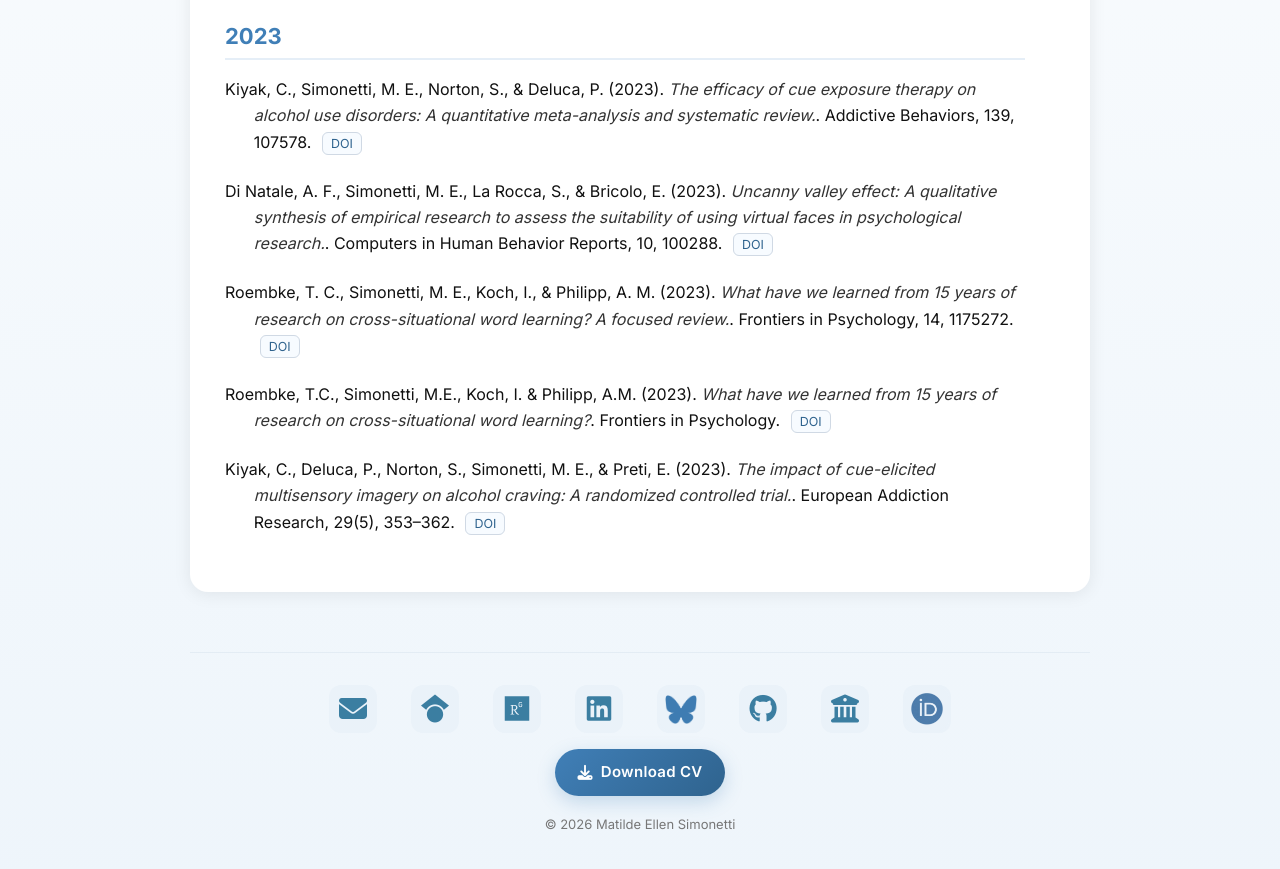
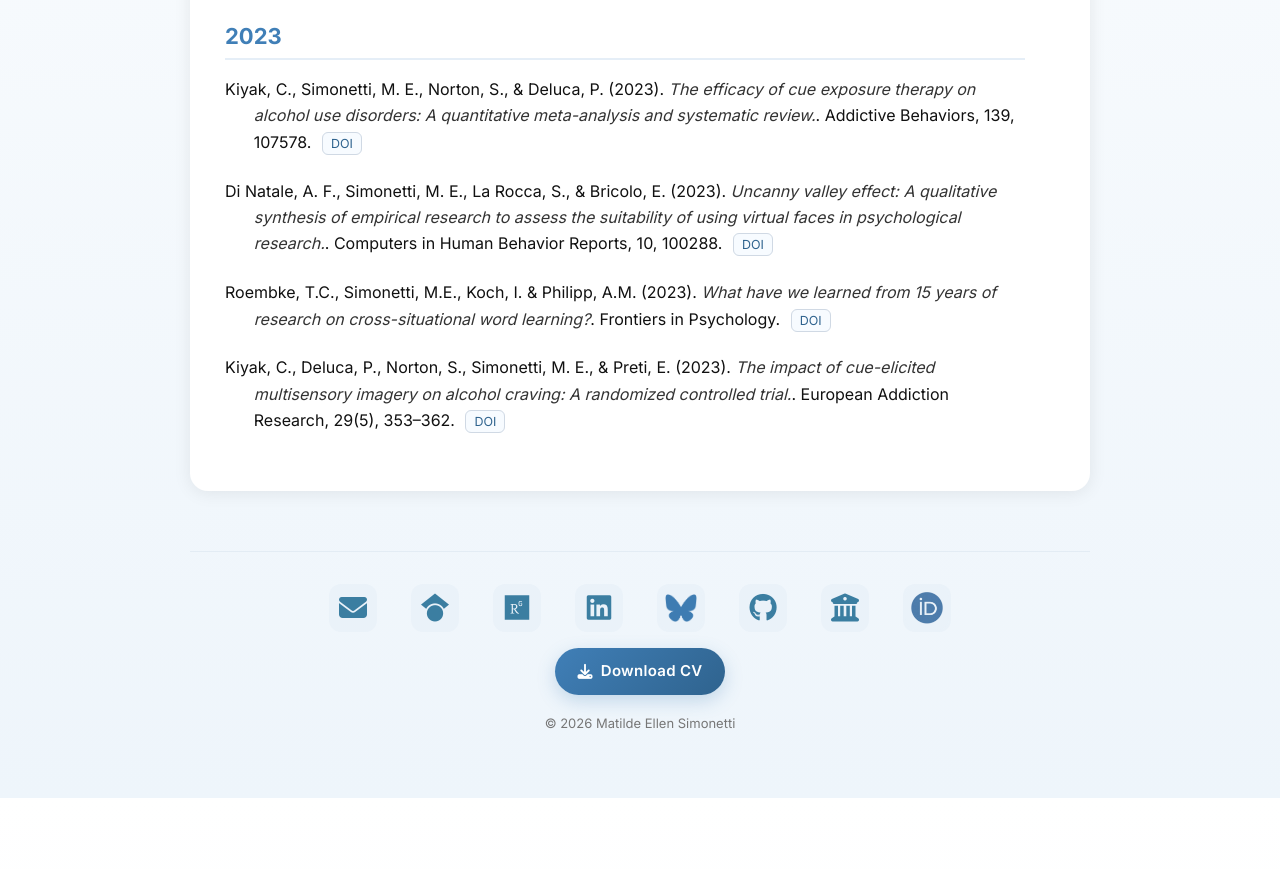
Before and after one commit to matildellen/matildellen.github.io, a Jekyll site: the page built from publications.md, in a window 1280 px wide and 900 px high, scrolled down 883 px. Shown: the top 869 px of the window. Built offline with Jekyll 4.4.1, drawn with Linux system fonts in a browser that asks for light colours; after the commit the page ends 1681 px from its top, so only the background shows below that.

Commit message:
Remove duplicate publication entry
Removed duplicate publication entry for Roembke et al.

```diff
--- a/_data/publications.yml
+++ b/_data/publications.yml
@@ -45,12 +45,6 @@
   doi: "https://doi.org/10.3389/fpsyg.2023.1175272"
 
 - year: 2023
-  authors: "Roembke, T. C., Simonetti, M. E., Koch, I., & Philipp, A. M."
-  title: "What have we learned from 15 years of research on cross-situational word learning? A focused review."
-  journal: "Frontiers in Psychology, 14, 1175272"
-  doi: "https://doi.org/10.3389/fpsyg.2023.1175272"
-
-- year: 2023
   authors: "Di Natale, A. F., Simonetti, M. E., La Rocca, S., & Bricolo, E."
   title: "Uncanny valley effect: A qualitative synthesis of empirical research to assess the suitability of using virtual faces in psychological research."
   journal: "Computers in Human Behavior Reports, 10, 100288"
```
